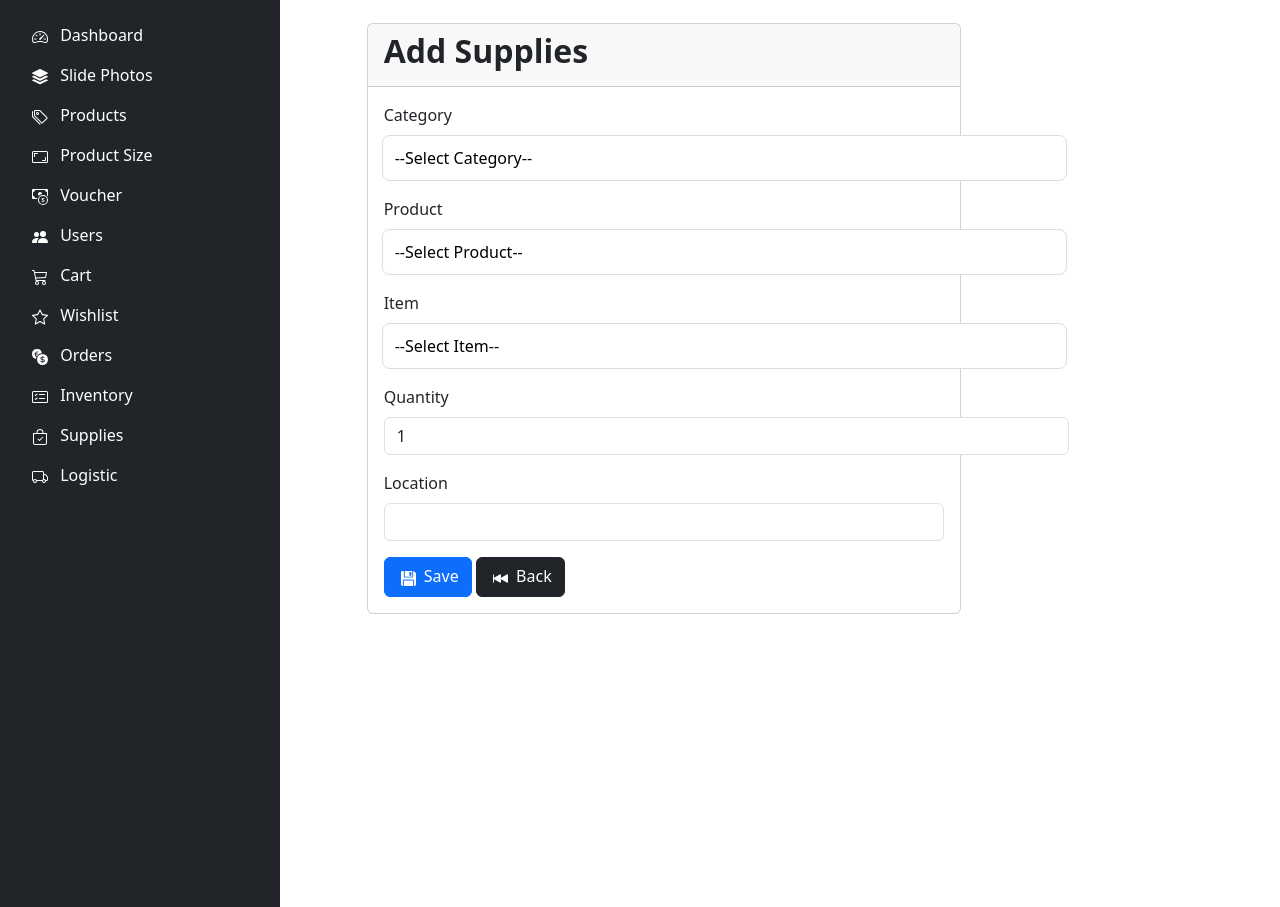
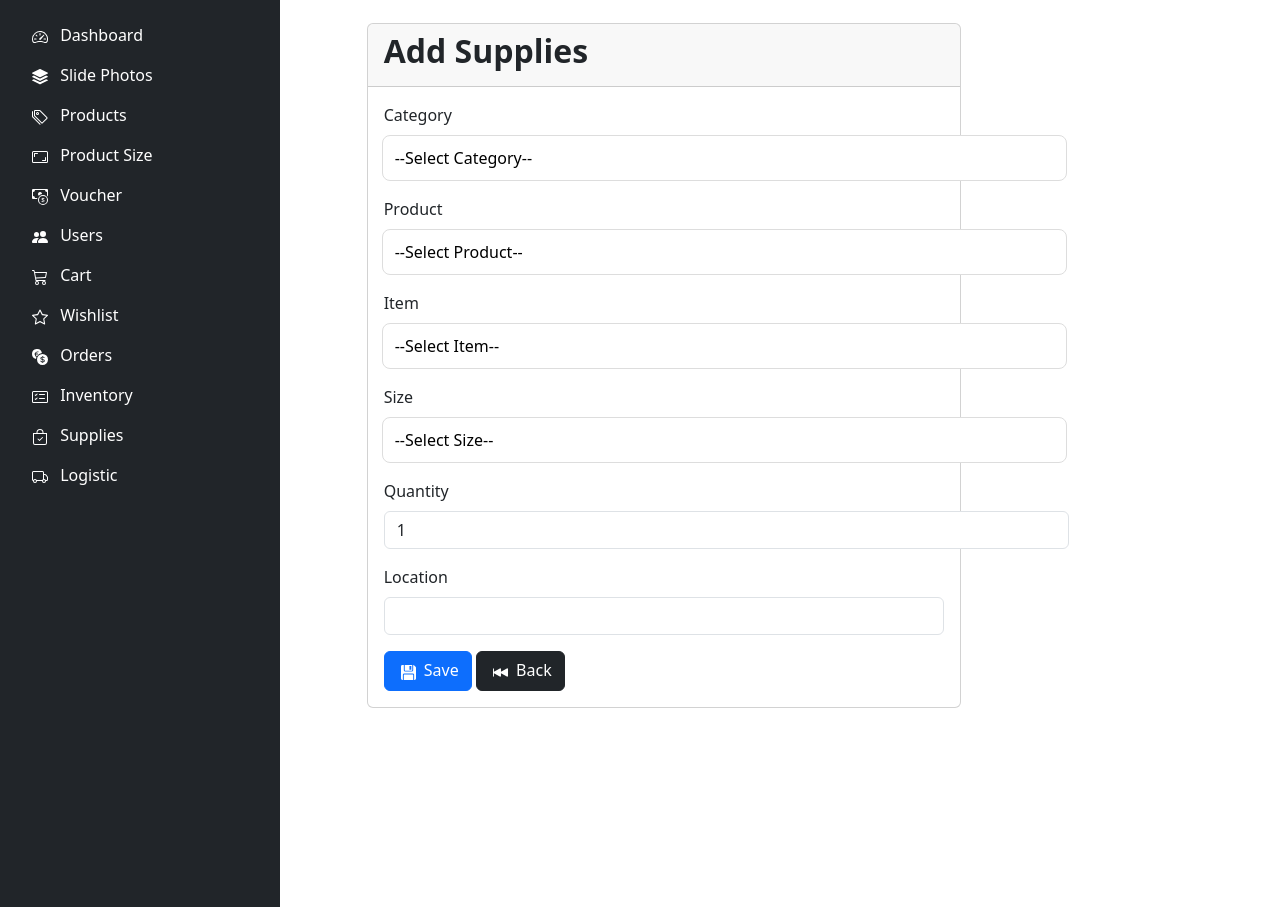
Before and after one commit to cyrusesales/jn4d-website, a Django app: page /adminpage/add-supplies/ in a window 1280 px wide. Shown: the part 57-964 px from the top of the page. Run offline with Django 5.2, Linux system fonts and the light colour scheme; data that the repository does not hold is empty.

Commit message:
fixed sizeTerm dropdown and showing the values in add supplies template

```diff
--- a/jn4dwebsite/admin_page/templates/add_supplies.html
+++ b/jn4dwebsite/admin_page/templates/add_supplies.html
@@ -92,6 +92,22 @@ select {
                   </select>
                 </div>
               </div>
+              <!--SizeTerm-->
+              <div class="mb-3 col">
+                <div class="row">
+                  <label for="sizeTerm" class="form-label">Size</label>
+                </div>
+                <div class="row" class="form-control ms-2" style="width: 685px;" >
+                  <select name="sizeTerm_id" id="sizeTerm" style="width: 685px; margin-left: 10px;">
+                    <option value="" >--Select Size--</option>
+                    {% for size in sizes %}
+                      <option value="{{ size.id }}" {% if size.id|stringformat:"s" == selected_size %}selected{% endif %}>
+                        {{ size.name }}
+                      </option>
+                    {% endfor %}
+                  </select>
+                </div>
+              </div>
 
               <div class="mb-3">
                 <label for="" class="form-label">Quantity</label>
@@ -130,6 +146,7 @@ select {
   const categorySel = document.getElementById("category2");
   const productSel  = document.getElementById("product");
   const itemSel     = document.getElementById("item");
+  const sizeTermSel = document.getElementById("sizeTerm");
 
   function resetSelect(select, placeholder) {
     select.innerHTML = `<option value="">${placeholder}</option>`;
@@ -139,27 +156,41 @@ select {
   resetSelect(select, placeholder);
   if (!value) return Promise.resolve();
 
-    return fetch(`${url}?${param}=${encodeURIComponent(value)}`)
-      .then(res => res.json())
+  const fullUrl = `${url}?${param}=${encodeURIComponent(value)}`;
+  console.log("Fetching:", fullUrl);
+
+  return fetch(fullUrl)
+    .then(res => {
+      if (!res.ok) throw new Error(`HTTP ${res.status}`);
+      return res.json();
+    })
     .then(data => {
+      console.log("Received:", data);
       data.forEach(row => {
         const opt = document.createElement("option");
         opt.value = row.id;
         opt.textContent = row.name;
         select.appendChild(opt);
       });
-      });
+    })
+    .catch(err => console.error("Dropdown load failed:", err));
 }
 
   categorySel.addEventListener("change", function () {
     resetSelect(itemSel, "-- Select Item --");   // clear the lowest level too
+    resetSelect(sizeTermSel, "-- Select Size --");   // clear the lowest level too
     loadOptions("{% url 'get-products' %}", "category_id", this.value,
                 productSel, "-- Select Product --");
   });
 
   productSel.addEventListener("change", function () {
+    resetSelect(sizeTermSel, "-- Select Size --");
     loadOptions("{% url 'get-items' %}", "product_id", this.value,
                 itemSel, "-- Select Item --");
+  });
+  itemSel.addEventListener("change", function () {
+    loadOptions("{% url 'get-size' %}", "item_id", this.value,
+                sizeTermSel, "-- Select Size --");
   });
 </script>
 
--- a/jn4dwebsite/admin_page/urls.py
+++ b/jn4dwebsite/admin_page/urls.py
@@ -71,4 +71,5 @@ urlpatterns = [
     path('add-supplies/', views.addSupplies, name='add-supplies'),
     path('ajax/get-products/', views.get_products, name='get-products'),
     path('ajax/get-items/', views.get_items, name='get-items'),
+    path('ajax/get-size/', views.get_size, name='get-size'),
 ]
--- a/jn4dwebsite/admin_page/views.py
+++ b/jn4dwebsite/admin_page/views.py
@@ -1100,9 +1100,10 @@ def addSupplies(request):
         category_id = request.POST.get("category_id")
         product_id = request.POST.get("product_id")
         item_id = request.POST.get("item_id")
-        # sizeTerm_id = request.GET.get("sizeTerm_id")
+        sizeTerm_id = request.POST.get("sizeTerm_id")
         location = request.POST.get("location", "").strip()
         quantity = int(request.POST.get('quantity',1))
+
 
         errors = []
         if not category_id:
@@ -1111,6 +1112,8 @@ def addSupplies(request):
             errors.append("Please select a product.")
         if not item_id:
             errors.append("Please select a item.")
+        if not sizeTerm_id:
+            errors.append("Please select a size.")
         if not location:
             errors.append("Location is required.")
 
@@ -1121,6 +1124,11 @@ def addSupplies(request):
             product__category_id=category_id,
         ).exists():
             errors.append("Selected item/product/category do not match.")
+        item = Item.objects.filter(id=item_id).first()
+        if item and sizeTerm_id and not SizeTerm.objects.filter(
+            id=sizeTerm_id, productSize_id=item.size_id
+        ).exists():
+            errors.append("Selected size does not match the item.")
 
         if errors:
             for e in errors:
@@ -1129,10 +1137,11 @@ def addSupplies(request):
                 "categories": categories,
                 "products": Product.objects.filter(category_id=category_id) if category_id else Product.objects.none(),
                 "items": Item.objects.filter(product_id=product_id) if product_id else Item.objects.none(),
-                # "size": SizeTerm.objects.filter(productSize_id=items__size_id) if sizeTerm_id else SizeTerm.objects.none(),
+                "sizes": SizeTerm.objects.filter(productSize_id=item.size_id) if item_id else SizeTerm.objects.none(),
                 "selected_category": category_id,
                 "selected_product": product_id,
                 "selected_item": item_id,
+                "selected_size": sizeTerm_id,
                 "location": location,
             })
 
@@ -1142,7 +1151,7 @@ def addSupplies(request):
             category_id=category_id,
             product_id=product_id,
             item_id=item_id,
-            # sizeTerm_id=sizeTerm_id,
+            sizeTerm_id=sizeTerm_id,
             quantity=quantity,
             location=location,
         )
@@ -1154,7 +1163,7 @@ def addSupplies(request):
         'categories': categories,
         'products': Product.objects.none(),
         'items': Item.objects.none(),
-        # 'sizeTerm': SizeTerm.objects.none(),
+        'sizes': SizeTerm.objects.none(),
     }
 
     return render(request, 'add_supplies.html', context)
@@ -1168,3 +1177,32 @@ def get_items(request):
     product_id = request.GET.get("product_id")
     items = Item.objects.filter(product_id=product_id).values("id", name=F("itemName"))
     return JsonResponse(list(items), safe=False)
+
+def get_size(request):
+    item_id = request.GET.get("item_id")
+
+    if not item_id:
+        return JsonResponse([], safe=False)
+
+    item = Item.objects.filter(id=item_id).first()
+
+    if not item:
+        return JsonResponse([], safe=False)
+
+    sizes = SizeTerm.objects.filter(
+        productSize_id=item.size_id
+    ).values(
+        "id",
+        "acronym"
+    )
+
+    # Convert acronym into the "name" property expected by JavaScript
+    size_data = [
+        {
+            "id": size["id"],
+            "name": size["acronym"]
+        }
+        for size in sizes
+    ]
+
+    return JsonResponse(size_data, safe=False)
```
Lines whose indentation alone changed are shown as unchanged.
